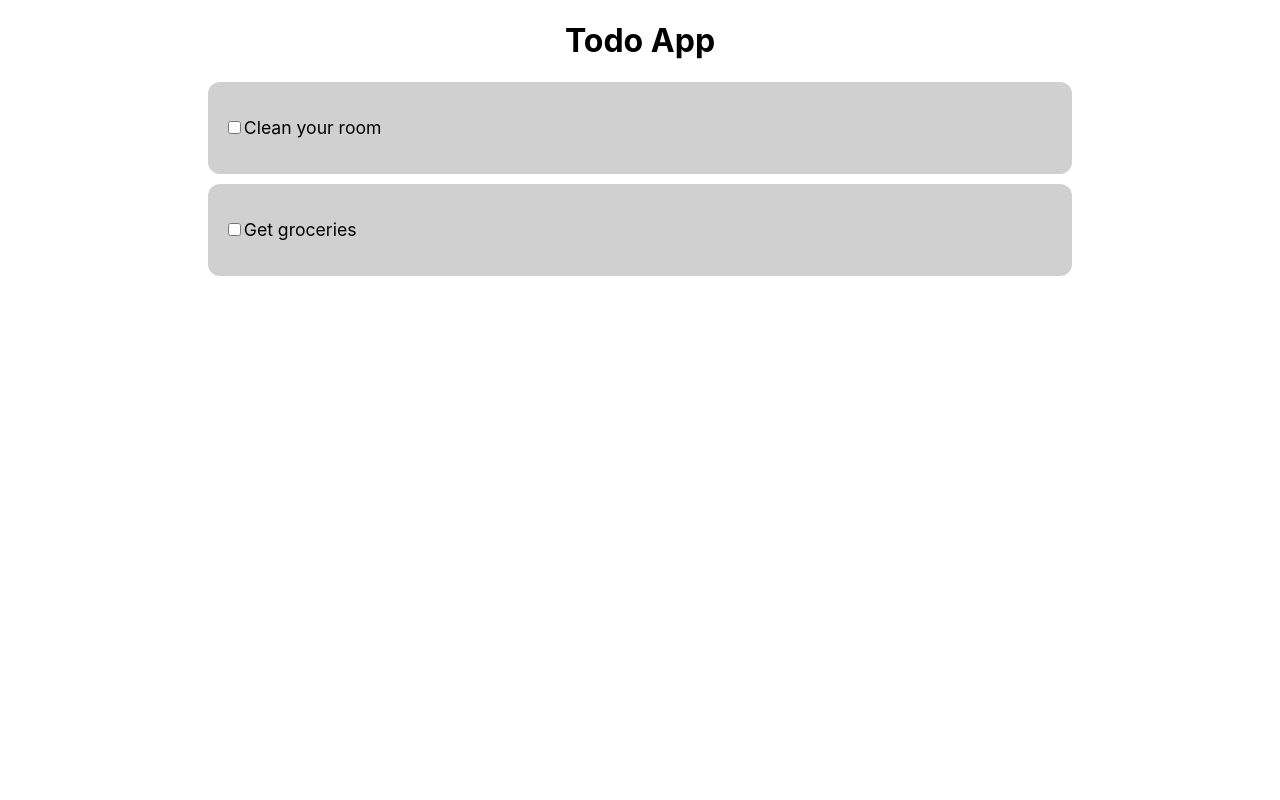
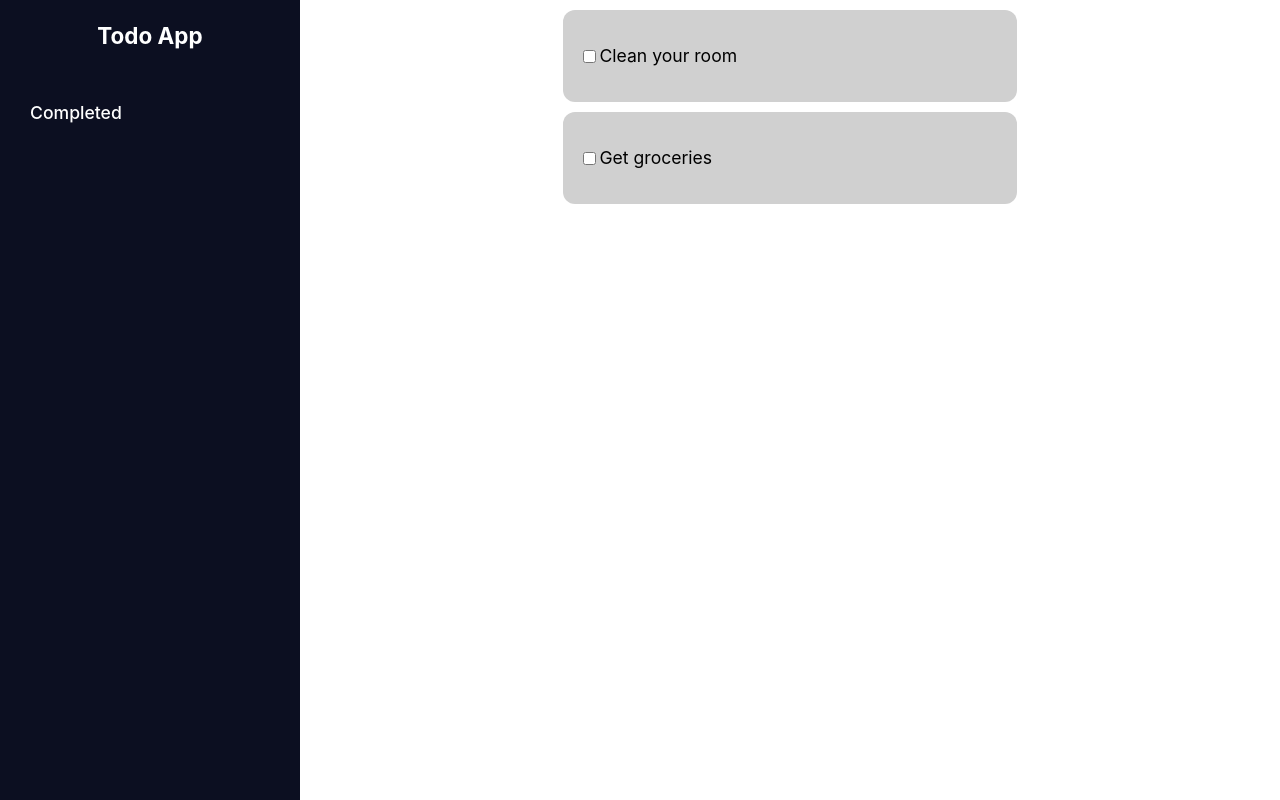
Before and after one commit to wilpola/mock-todo, a React (Create React App) app: page / in a window 1280 px wide. Built offline with nearby package versions, Linux system fonts and the light colour scheme.

Commit message:
Adds grid to the project

```diff
--- a/src/App.js
+++ b/src/App.js
@@ -1,5 +1,8 @@
 // Imported packages
 import { useState, useEffect } from "react";
+import { BrowserRouter as Router, Routes, Route } from "react-router-dom";
+// Import components
+import { Navigation } from "./components";
 
 // Import styles
 import "./App.scss";
@@ -21,15 +24,15 @@ function App() {
           status: "Not Started",
           date: "",
           dueDate: "",
-          notes: []
+          notes: [],
         },
         {
-          title: 'Get groceries',
-          status: 'Not started',
+          title: "Get groceries",
+          status: "Not started",
           date: new Date(),
-          dueDate: '',
-          notes: ''
-        }
+          dueDate: "",
+          notes: "",
+        },
       ];
       lS.setItem("wilp_todo", JSON.stringify(mockData));
     } else {
@@ -38,19 +41,21 @@ function App() {
   }, []);
 
   return (
+    <Router>
       <div className="App">
-      <h1> Todo App</h1>
+        <Navigation />
         <div id="todo-container">
           {todos.map((item, key) => {
             return (
               <div className="todoItem" key={key}>
-              <input type={"checkbox"} className='checkbox'/>
+                <input type={"checkbox"} className="checkbox" />
                 <p>{item.title}</p>{" "}
               </div>
             );
           })}
         </div>
       </div>
+    </Router>
   );
 }
 
--- a/src/App.scss
+++ b/src/App.scss
@@ -2,7 +2,19 @@
   h1 {
     text-align: center;
   }
+  height: 100vh;
+  width: 100vw;
+  display: grid;
+  grid-template-rows: 300px 1fr 1fr;
+  grid-template-areas:
+    "nav todo todo"
+    "nav todo todo"
+    "nav todo todo";
+
+  .todo-container {
+    grid-area: todo;
   }
+
   .todoItem {
     display: flex;
     flex-direction: row;
@@ -22,3 +34,4 @@
       cursor: pointer;
     }
   }
+}
--- a/src/components/Navigation/index.js
+++ b/src/components/Navigation/index.js
@@ -3,6 +3,7 @@
 
 // imported packages
 import { useState, useEffect} from 'react';
+import { NavLink as Link } from 'react-router-dom';
 import './navigation.scss';
 
 // Navigation component
@@ -12,11 +13,14 @@ const Navigation = () => {
     return (
         <nav id="Navigation">
             <div className="nav-logo">
-
+                <h3> Todo App</h3>
             </div>
             <div className="nav-links">
-
+                <Link end to={'/completed'}>Completed</Link>
             </div>
         </nav>
     )
 }
+
+// export component
+export default Navigation;
--- a/src/components/Navigation/navigation.scss
+++ b/src/components/Navigation/navigation.scss
@@ -0,0 +1,26 @@
+#Navigation {
+  grid-area: nav;
+  width: 300px;
+  height: 100vh;
+  background-color: rgb(12, 15, 33);
+
+  display: flex;
+  flex-direction: column;
+
+  .nav-logo {
+    text-align: center;
+    font-size: 1.2rem;
+    color: white;
+  }
+  .nav-links {
+    display: flex;
+    flex-direction: column;
+    a {
+        margin: 30px;
+        text-decoration: none;
+        color: white;
+        font-size: 1.1rem;
+        font-weight: 500;
+    }
+  }
+}
```
Lines whose indentation alone changed are shown as unchanged.
